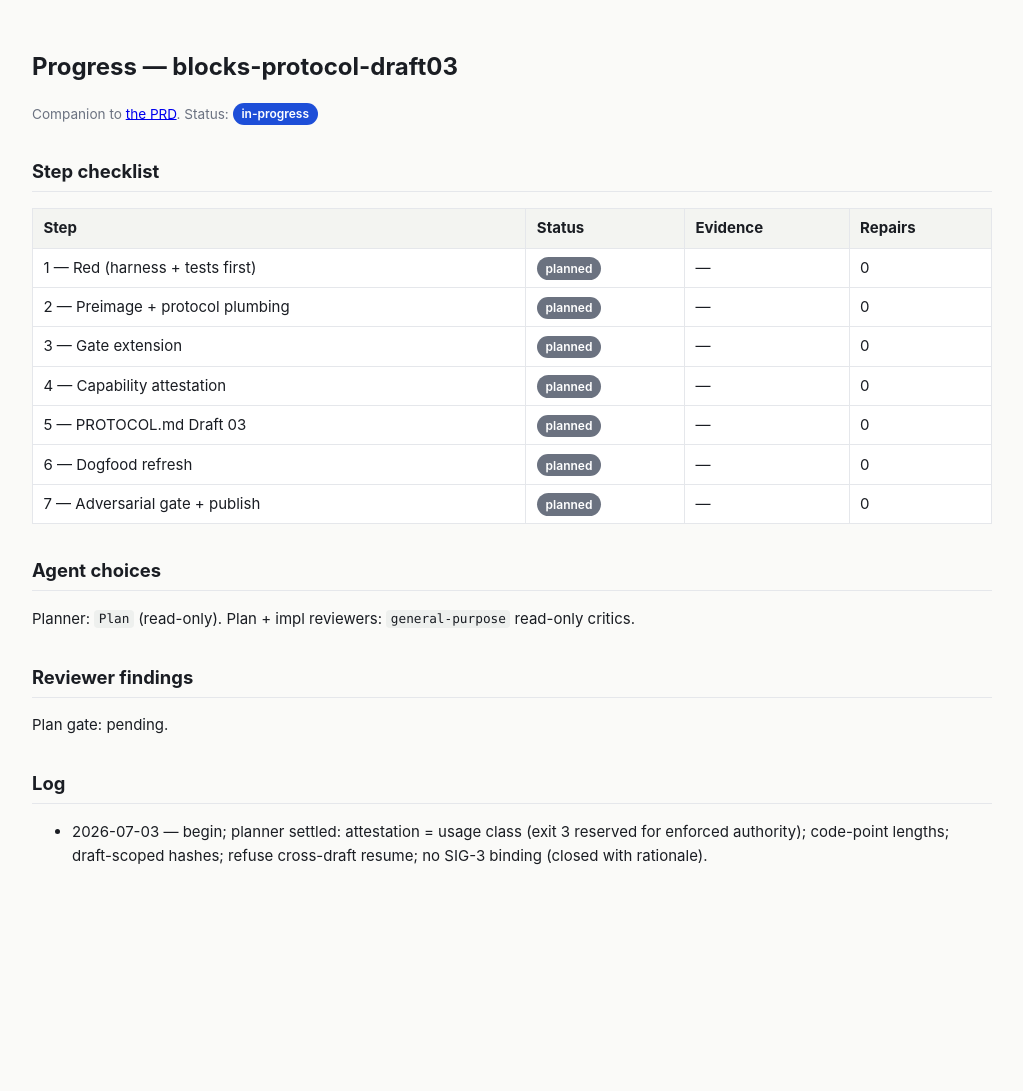
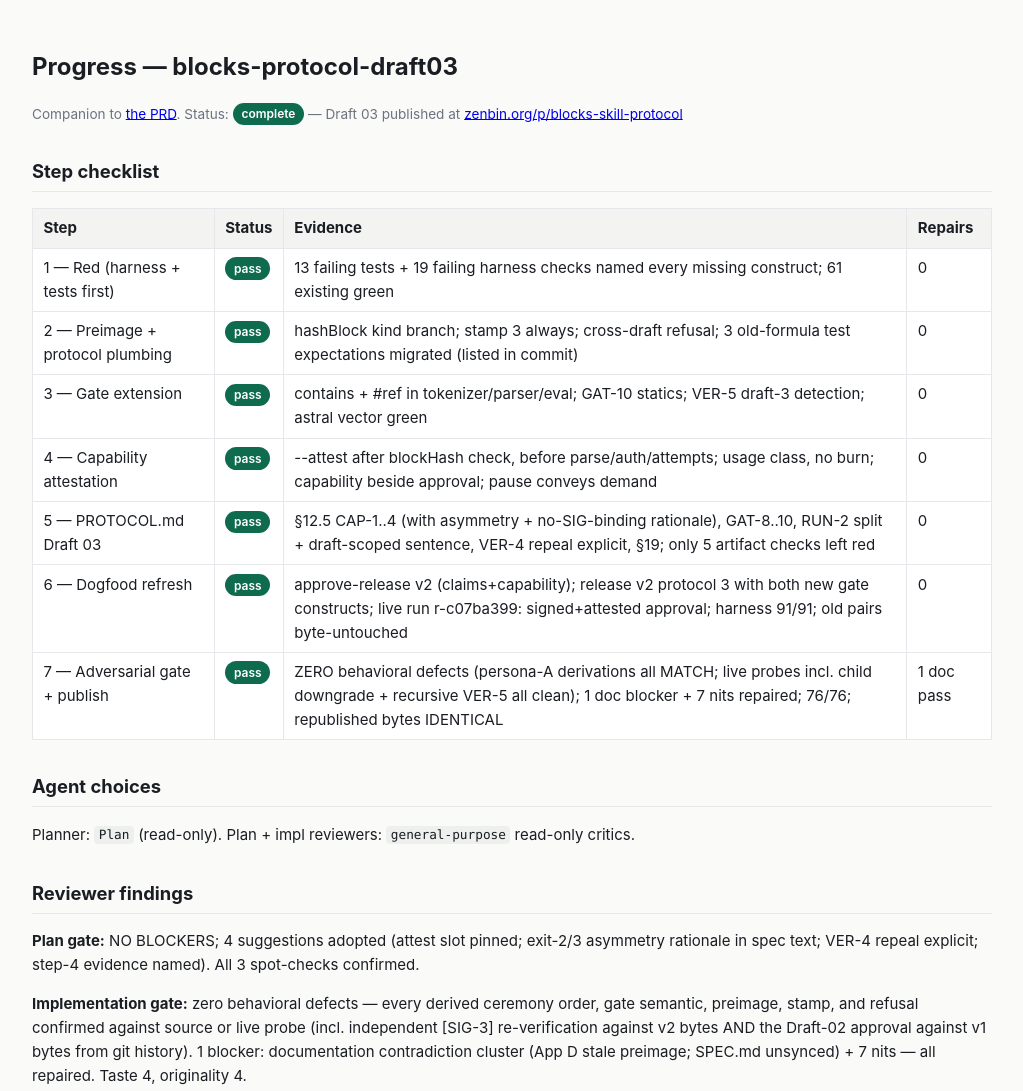
Before and after one commit to scoutos-labs/blocks, a website: page docs/blocks-protocol-draft03-progress.html in a window 1280 px wide. Shown: the top 1091 px of the page, without its empty margins (128-1151 px from the left). Before the commit the page ends 915 px from the top, so only its background shows below. Drawn offline with Linux system fonts and the light colour scheme.

Commit message:
draft03 complete: capability attestation, gate extension, draft-scoped hashes — republished
Co-Authored-By: Claude Fable 5 <noreply@anthropic.com>

```diff
--- a/docs/blocks-protocol-draft03-progress.html
+++ b/docs/blocks-protocol-draft03-progress.html
@@ -21,25 +21,26 @@
 <body>
 <main>
 <h1>Progress — blocks-protocol-draft03</h1>
-<p class="meta">Companion to <a href="blocks-protocol-draft03-prd.html">the PRD</a>. Status: <span class="chip inprogress">in-progress</span></p>
+<p class="meta">Companion to <a href="blocks-protocol-draft03-prd.html">the PRD</a>. Status: <span class="chip pass">complete</span> — Draft 03 published at <a href="https://zenbin.org/p/blocks-skill-protocol">zenbin.org/p/blocks-skill-protocol</a></p>
 
 <h2>Step checklist</h2>
 <table>
   <tr><th>Step</th><th>Status</th><th>Evidence</th><th>Repairs</th></tr>
-  <tr><td>1 — Red (harness + tests first)</td><td><span class="chip planned">planned</span></td><td>—</td><td>0</td></tr>
-  <tr><td>2 — Preimage + protocol plumbing</td><td><span class="chip planned">planned</span></td><td>—</td><td>0</td></tr>
-  <tr><td>3 — Gate extension</td><td><span class="chip planned">planned</span></td><td>—</td><td>0</td></tr>
-  <tr><td>4 — Capability attestation</td><td><span class="chip planned">planned</span></td><td>—</td><td>0</td></tr>
-  <tr><td>5 — PROTOCOL.md Draft 03</td><td><span class="chip planned">planned</span></td><td>—</td><td>0</td></tr>
-  <tr><td>6 — Dogfood refresh</td><td><span class="chip planned">planned</span></td><td>—</td><td>0</td></tr>
-  <tr><td>7 — Adversarial gate + publish</td><td><span class="chip planned">planned</span></td><td>—</td><td>0</td></tr>
+  <tr><td>1 — Red (harness + tests first)</td><td><span class="chip pass">pass</span></td><td>13 failing tests + 19 failing harness checks named every missing construct; 61 existing green</td><td>0</td></tr>
+  <tr><td>2 — Preimage + protocol plumbing</td><td><span class="chip pass">pass</span></td><td>hashBlock kind branch; stamp 3 always; cross-draft refusal; 3 old-formula test expectations migrated (listed in commit)</td><td>0</td></tr>
+  <tr><td>3 — Gate extension</td><td><span class="chip pass">pass</span></td><td>contains + #ref in tokenizer/parser/eval; GAT-10 statics; VER-5 draft-3 detection; astral vector green</td><td>0</td></tr>
+  <tr><td>4 — Capability attestation</td><td><span class="chip pass">pass</span></td><td>--attest after blockHash check, before parse/auth/attempts; usage class, no burn; capability beside approval; pause conveys demand</td><td>0</td></tr>
+  <tr><td>5 — PROTOCOL.md Draft 03</td><td><span class="chip pass">pass</span></td><td>§12.5 CAP-1..4 (with asymmetry + no-SIG-binding rationale), GAT-8..10, RUN-2 split + draft-scoped sentence, VER-4 repeal explicit, §19; only 5 artifact checks left red</td><td>0</td></tr>
+  <tr><td>6 — Dogfood refresh</td><td><span class="chip pass">pass</span></td><td>approve-release v2 (claims+capability); release v2 protocol 3 with both new gate constructs; live run r-c07ba399: signed+attested approval; harness 91/91; old pairs byte-untouched</td><td>0</td></tr>
+  <tr><td>7 — Adversarial gate + publish</td><td><span class="chip pass">pass</span></td><td>ZERO behavioral defects (persona-A derivations all MATCH; live probes incl. child downgrade + recursive VER-5 all clean); 1 doc blocker + 7 nits repaired; 76/76; republished bytes IDENTICAL</td><td>1 doc pass</td></tr>
 </table>
 
 <h2>Agent choices</h2>
 <p>Planner: <code>Plan</code> (read-only). Plan + impl reviewers: <code>general-purpose</code> read-only critics.</p>
 
 <h2>Reviewer findings</h2>
-<p>Plan gate: pending.</p>
+<p><strong>Plan gate:</strong> NO BLOCKERS; 4 suggestions adopted (attest slot pinned; exit-2/3 asymmetry rationale in spec text; VER-4 repeal explicit; step-4 evidence named). All 3 spot-checks confirmed.</p>
+<p><strong>Implementation gate:</strong> zero behavioral defects — every derived ceremony order, gate semantic, preimage, stamp, and refusal confirmed against source or live probe (incl. independent [SIG-3] re-verification against v2 bytes AND the Draft-02 approval against v1 bytes from git history). 1 blocker: documentation contradiction cluster (App D stale preimage; SPEC.md unsynced) + 7 nits — all repaired. Taste 4, originality 4.</p>
 
 <h2>Log</h2>
 <ul>
```
Also changed, not shown: docs/blocks-protocol-draft03-handoff.md (+2 -0 lines).
